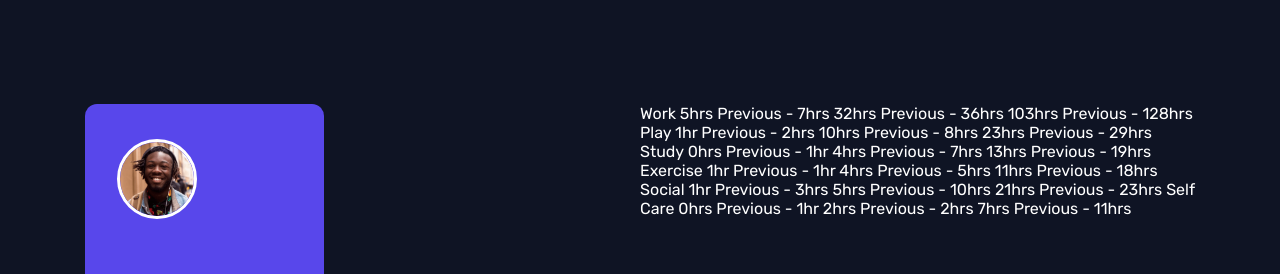
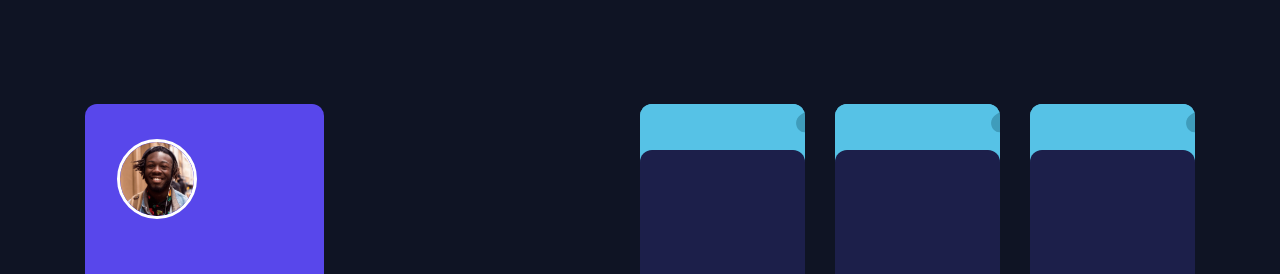
Before and after one commit to ParhamBRG/fem-time-traking-dashboard, a website: page index.html in a window 1280 px wide. Shown: the part 146-420 px from the top of the page. Drawn offline with nearby package versions, Linux system fonts and the light colour scheme; files that its build step writes are made by us from their sources.

Commit message:
Create Cards Grid

```diff
--- a/app/scss/components/cards.scss
+++ b/app/scss/components/cards.scss
@@ -0,0 +1,39 @@
+@use '../util' as *;
+
+.cards{
+  display:grid;
+  grid-template-columns: auto;
+  grid-template-rows: auto auto auto auto auto auto;
+  gap:rem(20);
+
+  @include breakpoint(large){
+    grid-template-columns: 1fr 1fr 1fr;
+    grid-template-rows: 1fr 1fr;
+    gap:rem(30);
+  }
+}
+
+.card{
+  position: relative;
+  width: 100%;
+  height: 198px;
+  background:var(--dark_blue);
+  border-radius:12px;
+  margin-top:rem(46);
+
+
+  &::after , &::before{
+    content: '';
+    position: absolute;
+    background:url('../images/icon-play.svg');
+    background-position: center;
+    background-repeat: no-repeat;
+    background-position: 156px -5px;
+    border-radius:12px 12px 0 0;
+    width: 100%;
+    height: 62px;
+    top: -46px;
+    background-color:var(--soft_blue_play);
+    z-index: -1;
+  }
+}
--- a/index.html
+++ b/index.html
@@ -36,7 +36,20 @@
         <a href="#">Monthly</a>
       </div>
     </header>
-    <main>
+    <main class="cards">
+      <section class="card card--work">
+
+      </section>
+      <section class="card card--play">
+      </section>
+      <section class="card card--study">
+      </section>
+      <section class="card card--exercise">
+      </section>
+      <section class="card card--social">
+      </section>
+      <section class="card card--selfcare">
+      </section>
       Work
   5hrs <!-- daily -->
   Previous - 7hrs <!-- daily -->
```
